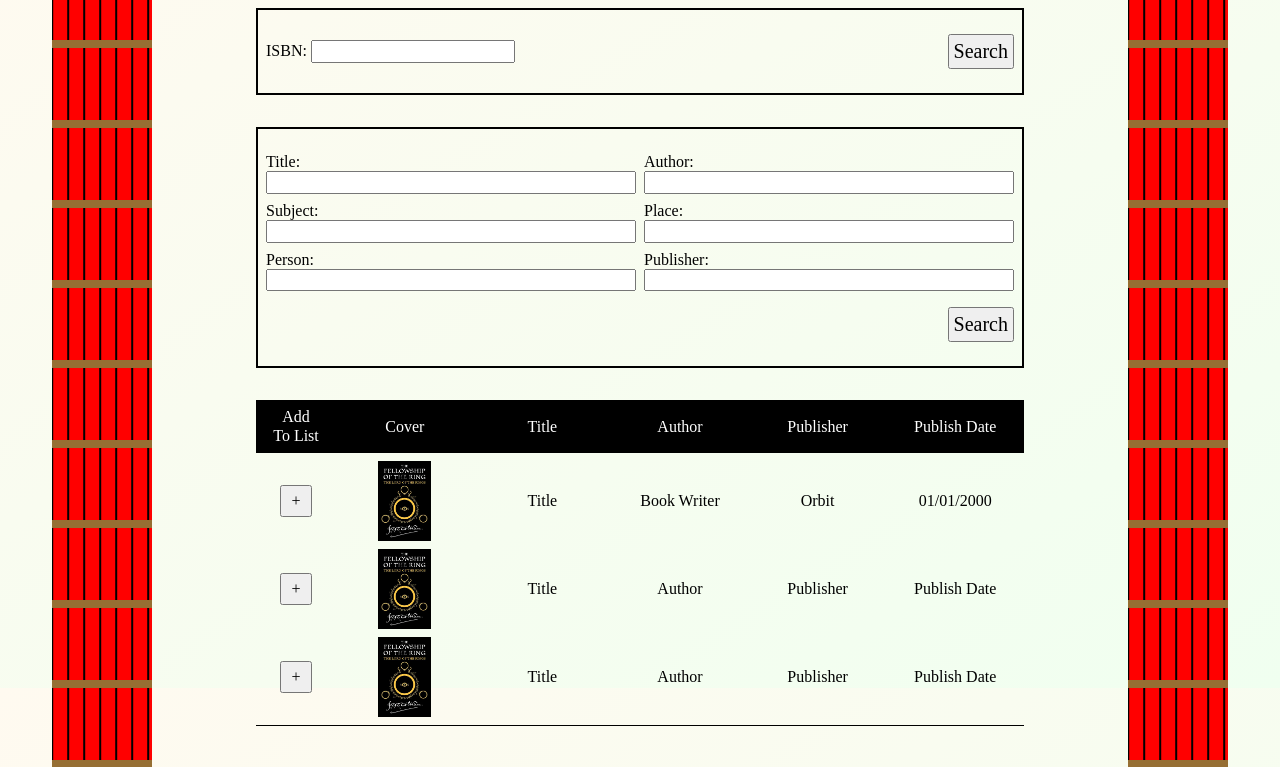
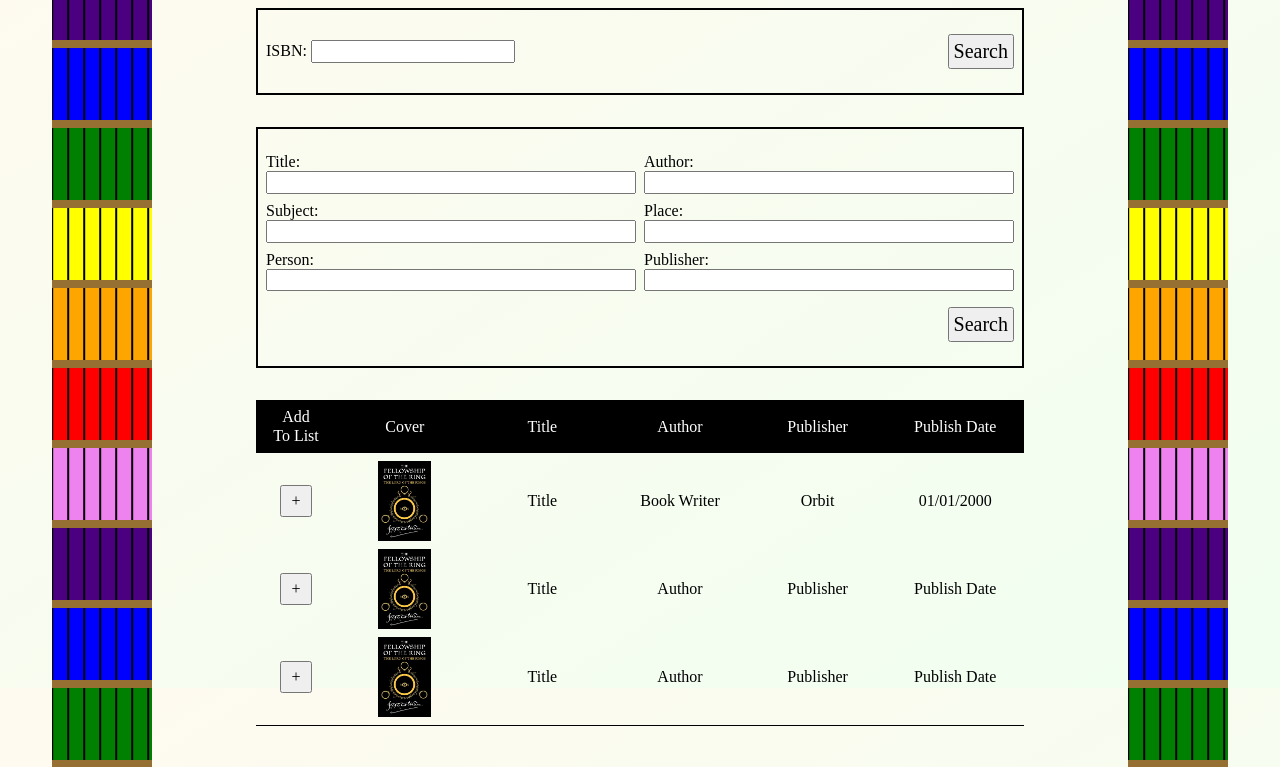
Before and after one commit to bridgway91/Books-API, a plain HTML site: page index.html in a window 1280 px wide. Shown: the part 112-879 px from the top of the page. Drawn offline with Linux system fonts and the light colour scheme.

Commit message:
some help which led to inspiration for a different solution than suggested, but works nicely with what i had already written

```diff
--- a/css/style.css
+++ b/css/style.css
@@ -24,9 +24,7 @@ body {
 .bookshelf-left,
 .bookshelf-right {
   width: 100px;
-  /* border: 2px solid red; */
   display: grid;
-  background-color: yellow;
   background-image:
     linear-gradient(
       #966F33 .5rem,
@@ -34,15 +32,23 @@ body {
     linear-gradient(
       90deg,
       black .1rem,
-      transparent .1rem),
-    linear-gradient(
-      red 5rem, blue 5rem
-    );
+      transparent .1rem);
   background-size: 1rem 5rem;
   background-position: -0.05rem -0.5rem;
 }
-.bookshelf-left {
-
+.bookshelf-left div,
+.bookshelf-right div {
+  background-image:
+    linear-gradient(
+      violet 5rem,indigo 5rem,
+      indigo 10rem, blue 10rem,
+      blue 15rem, green 15rem,
+      green 20rem, yellow 20rem,
+      yellow 25rem, orange 25rem,
+      orange 30rem, red 30rem
+      );
+  background-size: auto 35rem;
+  z-index: -1;
 }
 .bookshelf-right {
   order: 2;
--- a/index.html
+++ b/index.html
@@ -15,8 +15,8 @@
 		<link rel="stylesheet" href="css/style.css">
 	</head>
 	<body id="search-anchor">
-		<div class="bookshelf-left"></div>
-		<div class="bookshelf-right"></div>
+		<div class="bookshelf-left"><div></div></div>
+		<div class="bookshelf-right"><div></div></div>
 		<main>
 			<header>
 				<h1>My Reading List</h1>
```
